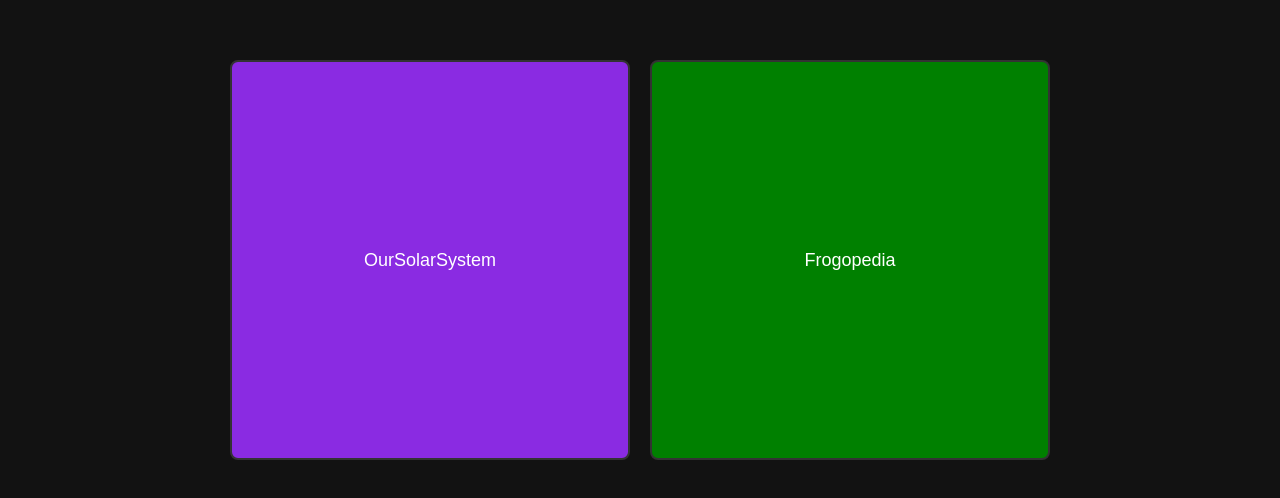
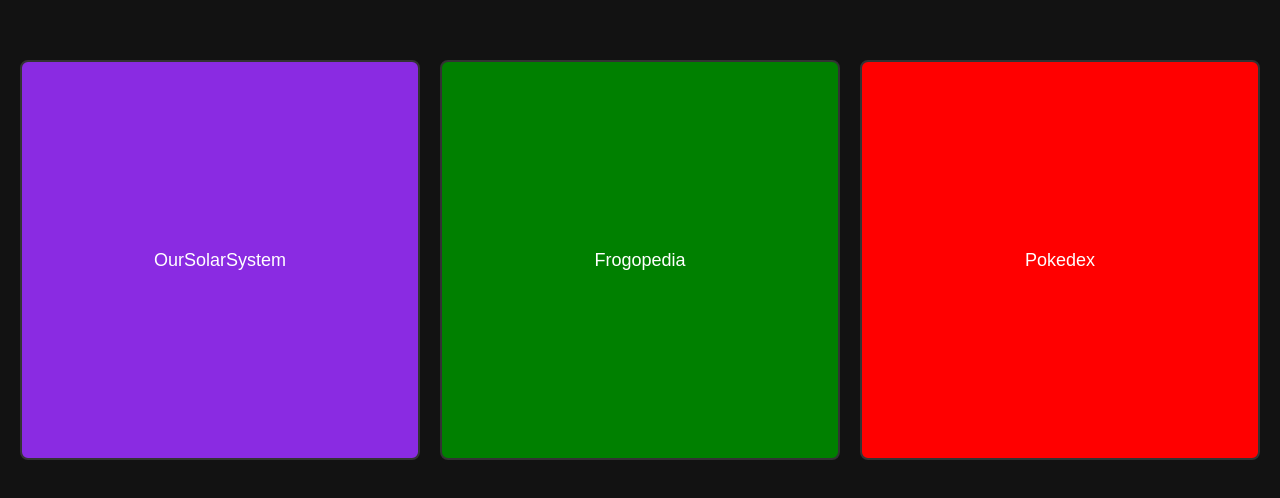
Before and after one commit to Wes2000ley/Wes2000ley.github.io, a plain HTML site: page index.html in a window 1280 px wide. Shown: the part 140-638 px from the top of the page. Drawn offline with Linux system fonts and the light colour scheme.

Commit message:
Add files via upload

```diff
--- a/index.html
+++ b/index.html
@@ -3,13 +3,14 @@
 <head>
     <meta charset="UTF-8">
     <meta name="viewport" content="width=device-width, initial-scale=1.0">
-    <title>WesleyAtwell.com</title>
+    <title>Hoverable Square Links</title>
     <link rel="stylesheet" href="wesstyles.css">
 </head>
 <body>
     <div class="container">
         <a href="OurSolarSystem/index.html" class="square-link Solar">OurSolarSystem</a>
         <a href="FrogWeb/index.html" class="square-link Frog">Frogopedia</a>
+        <a href="pokemon/index.html" class="square-link pokemon">Pokedex</a>
     </div>
 </body>
 </html>
--- a/wesstyles.css
+++ b/wesstyles.css
@@ -45,6 +45,10 @@
     background-color: green;
 }
 
+.square-link.pokemon{
+    background-color: red;
+}
+
 .square-link:hover {
     background-color: #333;
     color: #00ccff;
```
